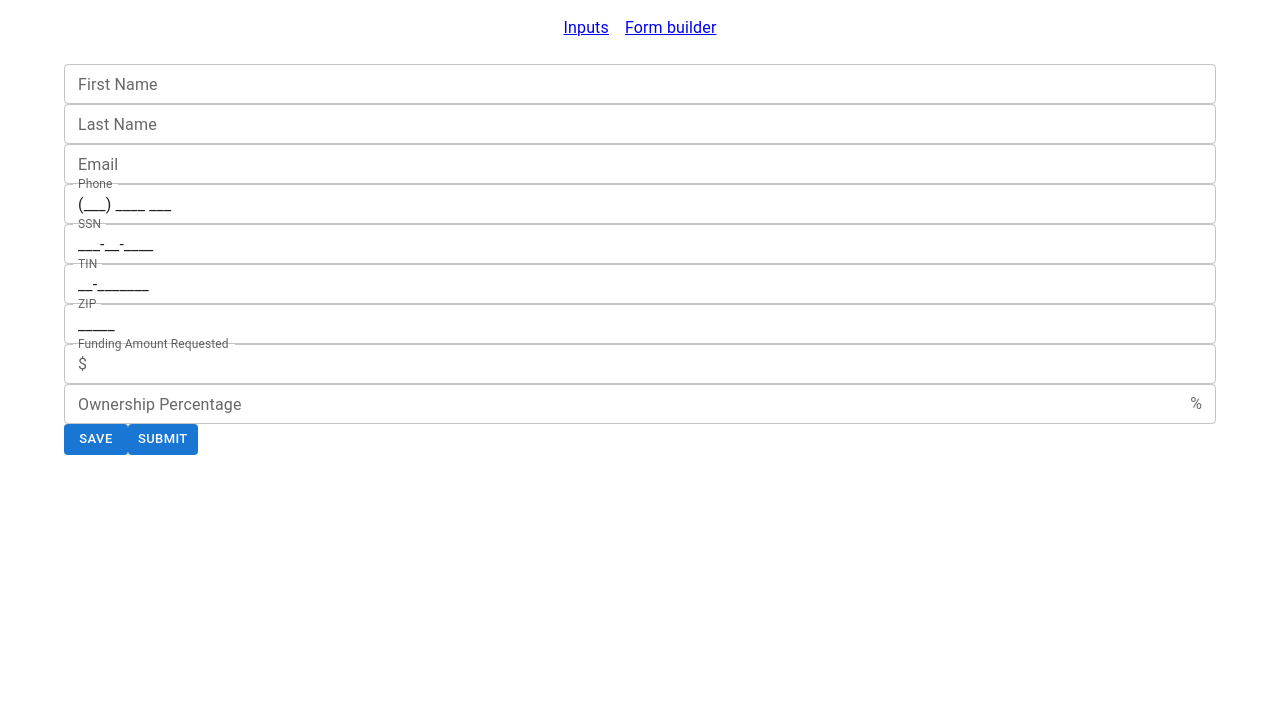
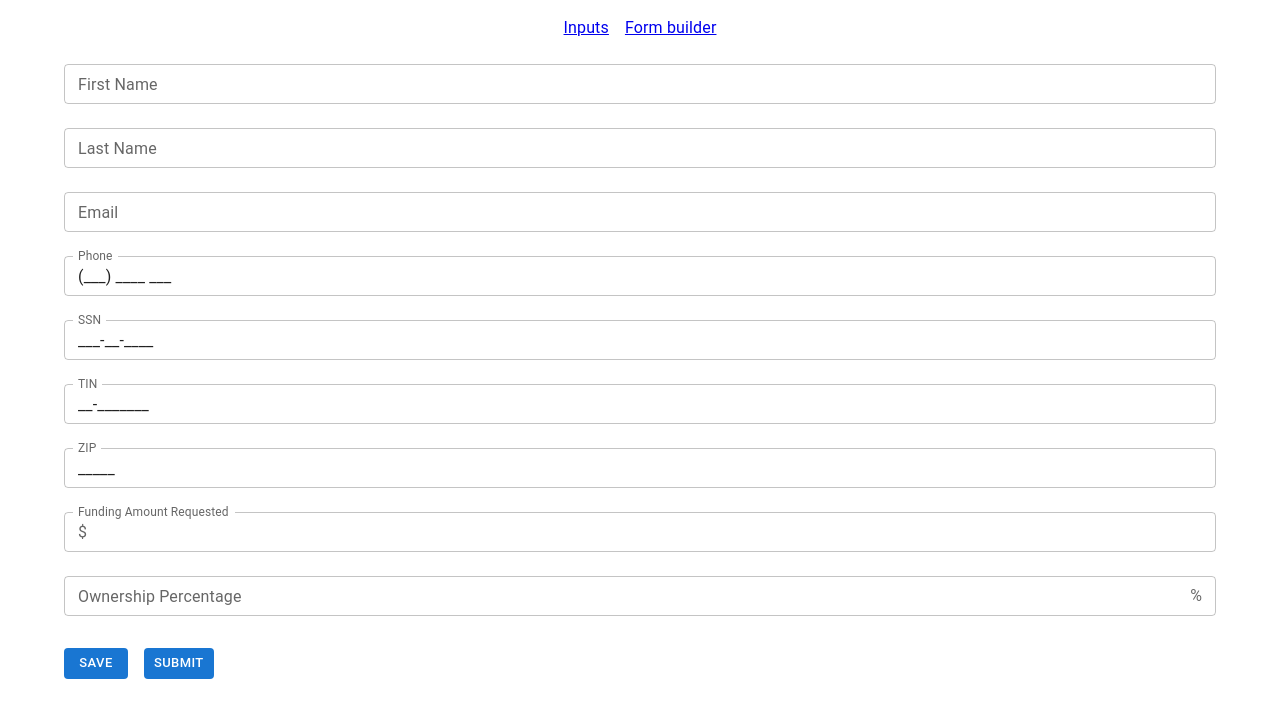
Before and after one commit to yuyokk/react-design-system-inputs, a React (Vite) app: page /form-builder in a window 1280 px wide. Shown: the top 718 px of the page. Built offline with nearby package versions, Linux system fonts and the light colour scheme.

Commit message:
fix spacing

```diff
--- a/src/components/FormBuilder/FormBuilder.tsx
+++ b/src/components/FormBuilder/FormBuilder.tsx
@@ -1,5 +1,5 @@
 import clsx from "clsx";
-import { Box } from "@mui/material";
+import { Box, Stack } from "@mui/material";
 import { FormField, FormFieldProps } from "./FormField/FormField";
 import { FormAction, FormActionProps } from "./FormAction/FormAction";
 
@@ -28,13 +28,19 @@ export function FormBuilder({ className, fields, actions }: FormBuilderProps) {
       component="form"
       onSubmit={handleSubmit}
     >
+      <Stack spacing={4}>
+        <Stack spacing={3}>
           {fields.map((field) => (
             <FormField {...field} key={field.id} />
           ))}
+        </Stack>
 
+        <Stack direction="row">
           {actions.map((action) => (
             <FormAction {...action} key={action.id} />
           ))}
+        </Stack>
+      </Stack>
     </Box>
   );
 }
--- a/src/pages/form-builder.tsx
+++ b/src/pages/form-builder.tsx
@@ -1,4 +1,3 @@
-import { Box } from "@mui/material";
 import {
   FormActions,
   FormBuilder,
@@ -76,9 +75,5 @@ const actions: FormActions = [
 ];
 
 export function FormBuilderPage() {
-  return (
-    <Box>
-      <FormBuilder fields={fields} actions={actions} />
-    </Box>
-  );
+  return <FormBuilder fields={fields} actions={actions} />;
 }
```
Lines whose indentation alone changed are shown as unchanged.
